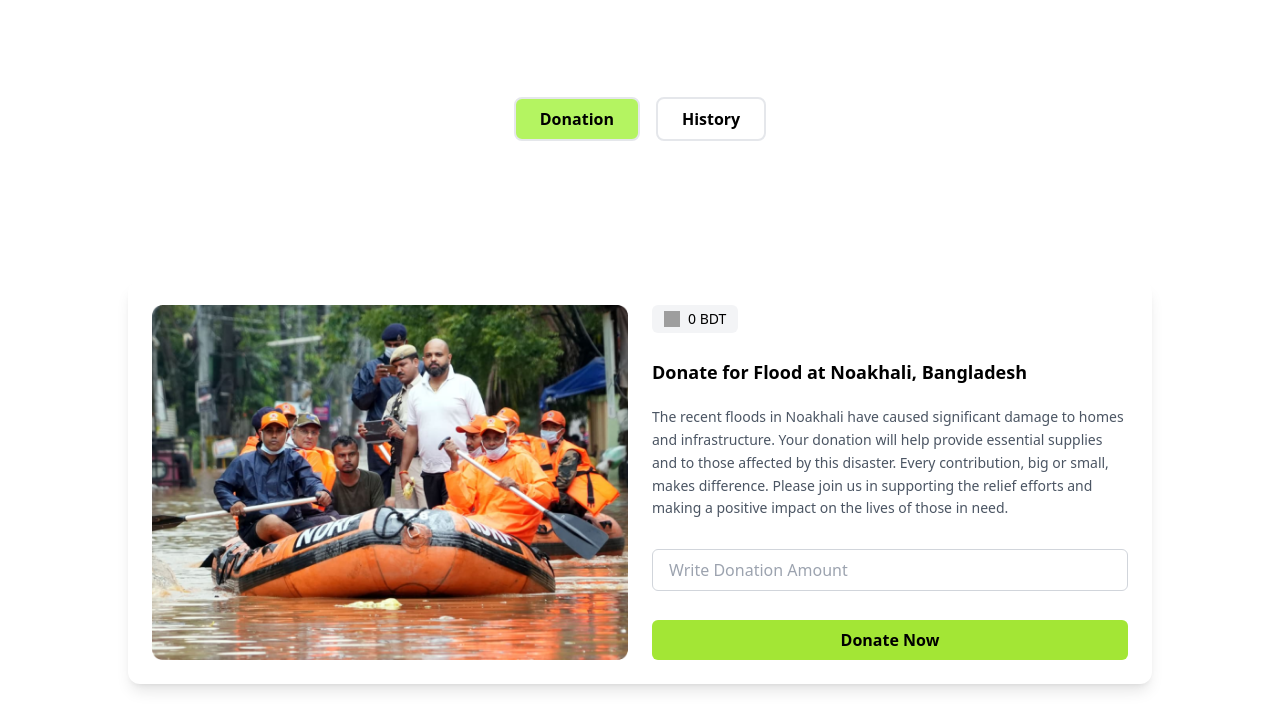
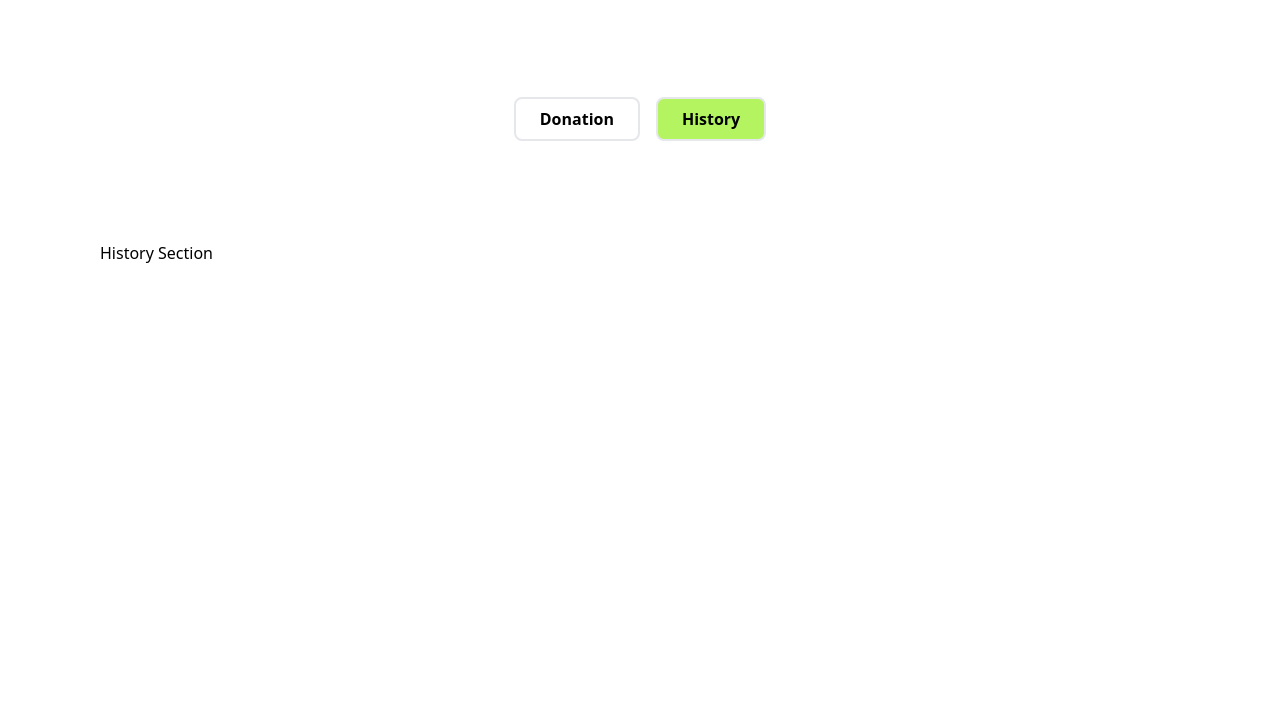
Before and after one commit to DekuSix9/Quest-Build-and-Manipulate, a plain HTML site: page index.html in a window 1280 px wide. Both pictures are taken after a click on the button "History". Shown: the part 76-800 px from the top of the page. Drawn offline with nearby package versions, Linux system fonts and the light colour scheme; grey boxes are pictures that could not be loaded.

Commit message:
features.js

```diff
--- /dev/null
+++ b/Js/Features.js
@@ -0,0 +1,23 @@
+
+
+document.getElementById('btn-history').addEventListener('click',function(){
+       document.getElementById('history-section').classList.remove('hidden');
+       document.getElementById('donation-section').classList.add('hidden');
+         this.classList.add('bg-[#B4F461]');
+        document.getElementById('btn-donation').classList.remove('bg-[#B4F461]');
+
+
+
+
+})
+
+document.getElementById('btn-donation').addEventListener('click',function(){
+       document.getElementById('history-section').classList.add('hidden');
+       document.getElementById('donation-section').classList.remove('hidden');
+        this.classList.add('bg-[#B4F461]');
+        document.getElementById('btn-history').classList.remove('bg-[#B4F461]');
+
+
+
+
+})
--- a/index.html
+++ b/index.html
@@ -3,7 +3,7 @@
 <head>
   <meta charset="UTF-8" />
   <meta name="viewport" content="width=device-width, initial-scale=1.0" />
-  <title>Tailwind HTML</title>
+  <title>Donation Campaign</title>
 
   <script src="https://cdn.tailwindcss.com"></script>
 </head>
@@ -33,15 +33,16 @@
 
         </nav>
         <!-- Navbar End -->
+
         <div class=" py-[100px] flex justify-center items-center space-x-4">
-         <button class=" bg-[#B4F461] px-[24px] py-[8px]  border-2 rounded-lg font-semibold ">
+         <button id="btn-donation" class=" bg-[#B4F461] px-[24px] py-[8px]  border-2 rounded-lg font-semibold ">
           Donation</button>
-          <button class="  px-[24px] py-[8px] border-2  rounded-lg font-semibold">
+          <button id="btn-history" class="  px-[24px] py-[8px] border-2  rounded-lg font-semibold">
           History</button>
       </div>
 
         <!-- Donation section start -->
-         <section >
+         <section id="donation-section" >
             <!-- Card-1 -->
             <div class="max-w-5xl mx-auto my-10 p-6 bg-white rounded-xl shadow-lg flex flex-col md:flex-row gap-6">
 
@@ -134,6 +135,15 @@
     <button class="bg-lime-400 hover:bg-lime-500 text-black font-semibold py-2 rounded-md transition">Donate Now</button>
   </div>
               </div>
+  </section>
+<!--
+History Section -->
+  <section class="hidden" id="history-section">
+
+    <div>
+
+      <h1>History Section</h1>
+    </div>
 
 
 
@@ -142,7 +152,11 @@
 
 
 
-         </section>
+
+  </section>
+
+
+
 
 
 
@@ -153,6 +167,6 @@
     </main>
 
 
-
+<script src="/Js/Features.js"></script>
 </body>
 </html>
```
Also changed, not shown: Js/Main.js (added).
